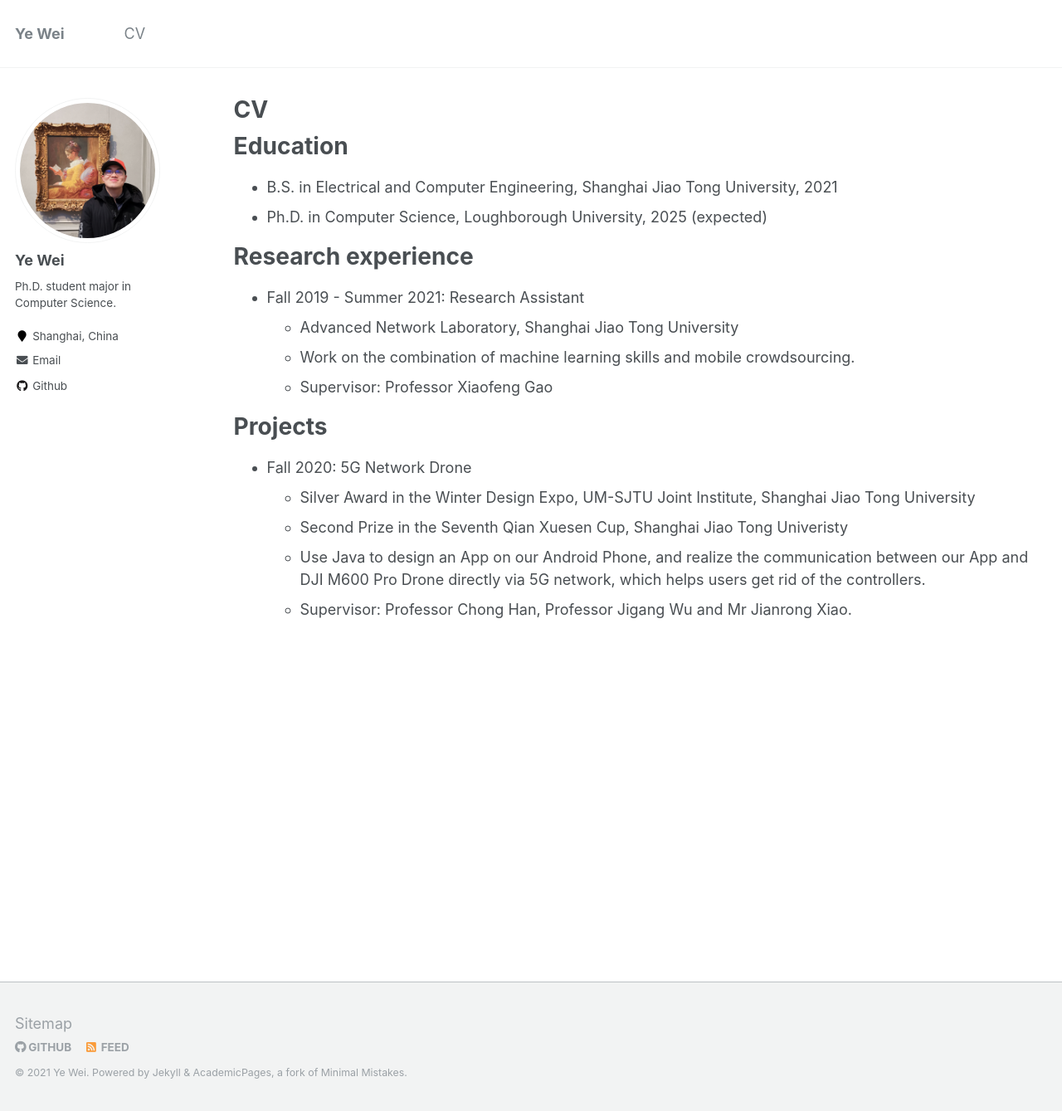
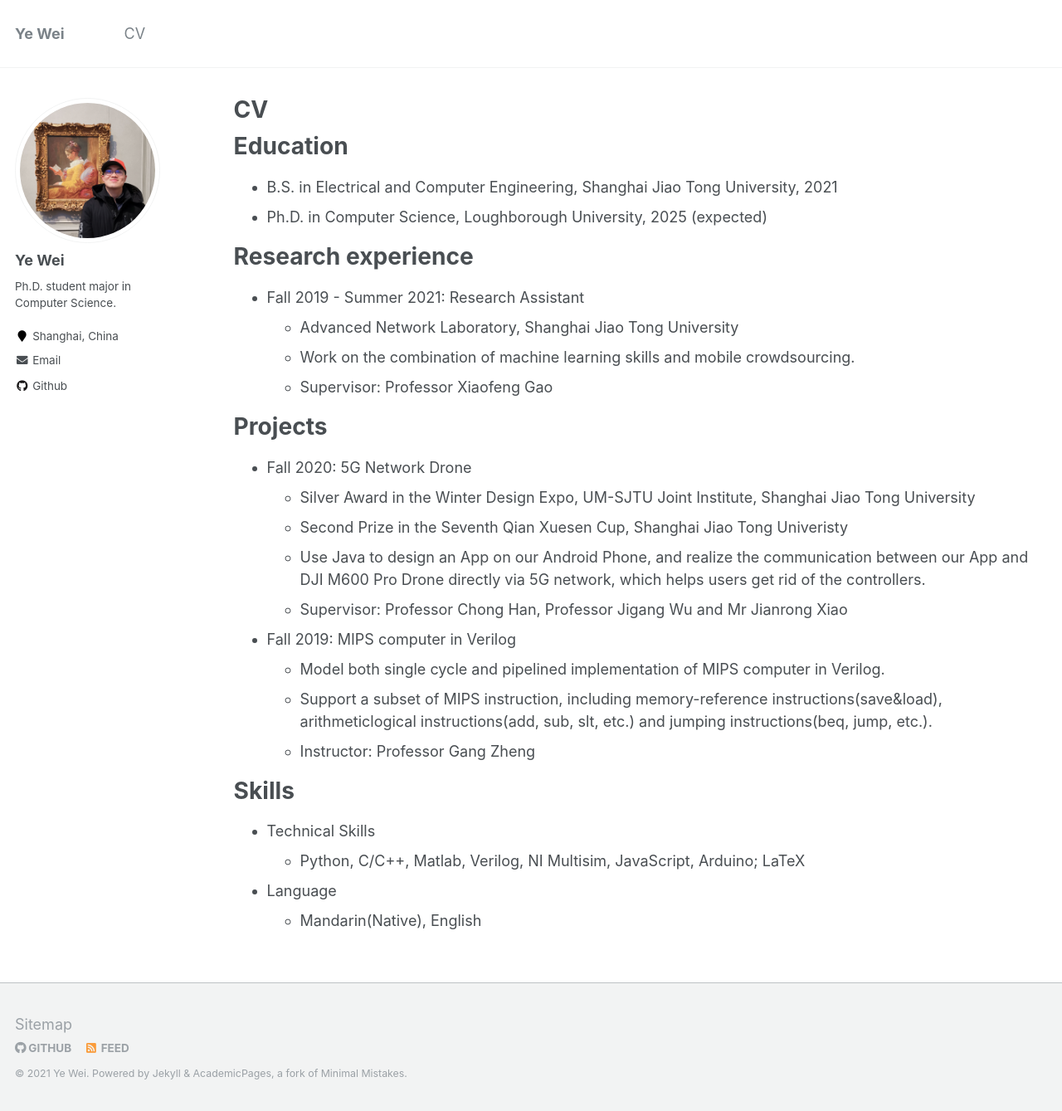
Before and after one commit to Ye-We1/Ye-We1.github.io, a Jekyll site: the page built from _pages/cv.md, in a window 1280 px wide and 1339 px high. Shown: the whole window at 83% size. Built offline with Jekyll 4.4.1, drawn with Linux system fonts in a browser that asks for light colours.

Commit message:
Update cv.md

```diff
--- a/_pages/cv.md
+++ b/_pages/cv.md
@@ -27,7 +27,19 @@ Projects
   * Silver Award in the Winter Design Expo, UM-SJTU Joint Institute, Shanghai Jiao Tong University
   * Second Prize in the Seventh Qian Xuesen Cup, Shanghai Jiao Tong Univeristy
   * Use Java to design an App on our Android Phone, and realize the communication between our App and DJI M600 Pro Drone directly via 5G network, which helps users get rid of the controllers.
-  * Supervisor: Professor Chong Han, Professor Jigang Wu and Mr Jianrong Xiao.
+  * Supervisor: Professor Chong Han, Professor Jigang Wu and Mr Jianrong Xiao
+
+* Fall 2019: MIPS computer in Verilog
+  * Model both single cycle and pipelined implementation of MIPS computer in Verilog.
+  * Support a subset of MIPS instruction, including memory-reference instructions(save&load), arithmeticlogical instructions(add, sub, slt, etc.) and jumping instructions(beq, jump, etc.).
+  * Instructor: Professor Gang Zheng
+
+Skills
+======
+* Technical Skills
+  * Python, C/C++, Matlab, Verilog, NI Multisim, JavaScript, Arduino; LaTeX
+* Language
+  * Mandarin(Native), English
 
 <!-- Work experience
 ======
```
Also changed, not shown: other parts of _pages/cv.md (+0 -9 lines).
